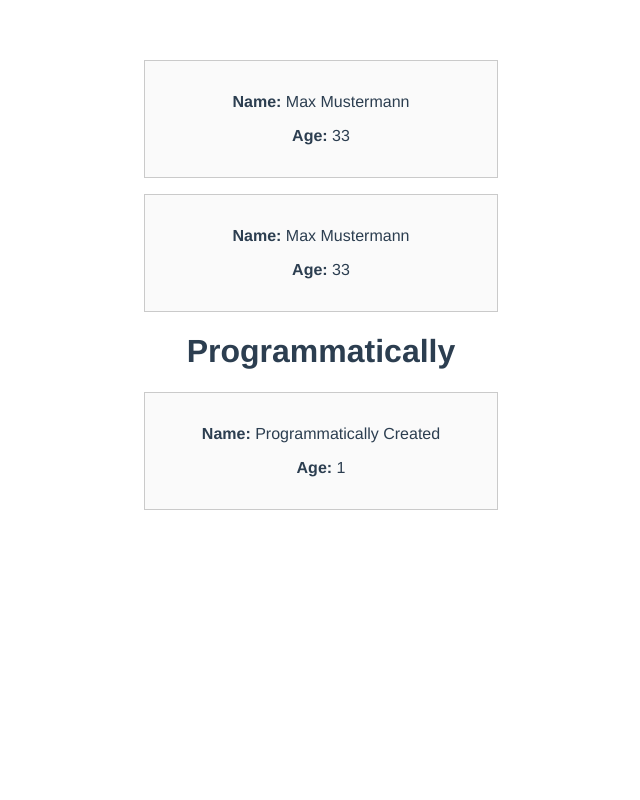
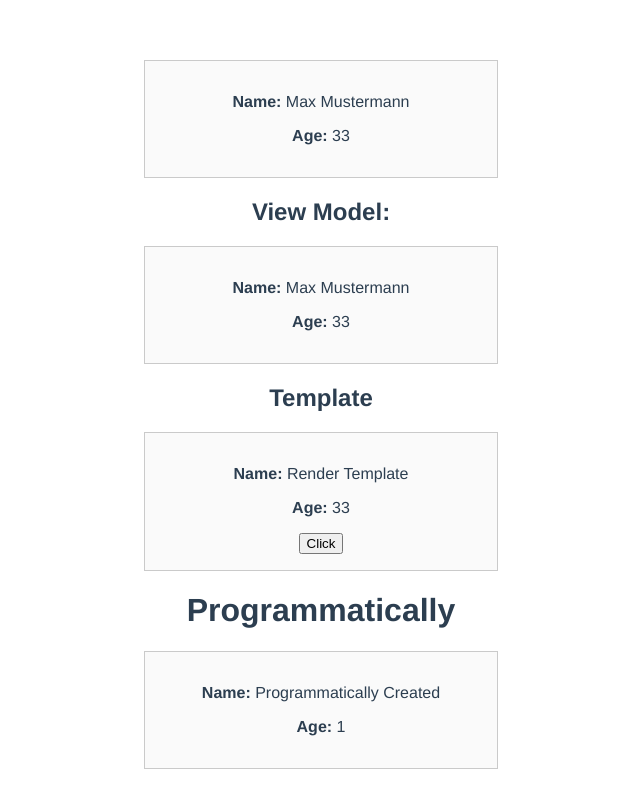
Before and after one commit to andre-brdoch/vue-playground, a Vue app: page / in a window 1280 px wide. Shown: the whole page, without its empty margins (319-959 px from the left). Built offline with nearby package versions, Linux system fonts and the light colour scheme.

Commit message:
feat: Add RenderTemplate component

```diff
--- a/src/App.vue
+++ b/src/App.vue
@@ -1,7 +1,8 @@
 <template>
   <div id="app" class="app">
     <VpBasic first-name="Max" last-name="Mustermann" :age="33" />
-    <VpBasic first-name="Max" last-name="Mustermann" :age="33" />
+    <VpViewModel first-name="Max" last-name="Mustermann" :age="33" />
+    <VpRenderTemplate first-name="Render" last-name="Template" :age="33" />
     <VpProgrammatic />
   </div>
 </template>
@@ -9,13 +10,17 @@
 <script lang="ts">
 import Vue from 'vue'
 import VpBasic from './components/Basic/Basic.vue'
+import VpViewModel from './components/ViewModel/ViewModel.vue'
 import VpProgrammatic from './components/Programmatic/Programmatic.vue'
+import VpRenderTemplate from './components/RenderTemplate/RenderTemplate.vue'
 
 export default Vue.extend({
   name: 'App',
   components: {
     VpBasic,
+    VpViewModel,
     VpProgrammatic,
+    VpRenderTemplate,
   },
 })
 </script>
--- /dev/null
+++ b/src/components/RenderTemplate/RenderTemplate.module.css
@@ -0,0 +1,7 @@
+.cart {
+  padding: 1rem;
+  background: #fafafa;
+  border: 1px solid #cacaca;
+  max-width: 20rem;
+  margin: 0 auto;
+}
--- /dev/null
+++ b/src/components/RenderTemplate/RenderTemplate.view.tsx
@@ -0,0 +1,34 @@
+import { CreateElement, VNode } from 'vue'
+import styles from './RenderTemplate.module.css'
+
+export interface RenderTemplateProps {
+  name: string
+  age?: number
+  onClick: () => void
+}
+
+export default function render(
+  h: CreateElement,
+  props: RenderTemplateProps
+): VNode {
+  const { name, age, onClick } = props
+  return (
+    <div>
+      <h2>Template</h2>
+
+      <article class={styles.cart}>
+        <p>
+          <b>Name:</b> {name}
+        </p>
+
+        {age !== undefined && (
+          <p data-testid="age">
+            <b>Age:</b> {age}
+          </p>
+        )}
+
+        <button onClick={onClick}>Click</button>
+      </article>
+    </div>
+  )
+}
--- /dev/null
+++ b/src/components/RenderTemplate/RenderTemplate.vue
@@ -0,0 +1,36 @@
+<script lang="ts">
+import Vue, { VNode, CreateElement } from 'vue'
+import render from './RenderTemplate.view'
+
+export default Vue.extend({
+  name: 'VpRenderTemplate',
+
+  props: {
+    firstName: { type: String, required: true },
+    lastName: { type: String, required: true },
+    age: { type: Number || undefined, default: undefined },
+  },
+
+  computed: {
+    fullName(): string {
+      return `${this.firstName} ${this.lastName}`
+    },
+  },
+
+  methods: {
+    onClick() {
+      console.log('CLICKED')
+
+      this.$emit('clicked')
+    },
+  },
+
+  render(h: CreateElement): VNode {
+    return render(h, {
+      name: this.fullName,
+      age: this.age,
+      onClick: this.onClick,
+    })
+  },
+})
+</script>
```
Also changed, not shown: 1 other file (tests, documents, lock files or other folders).
